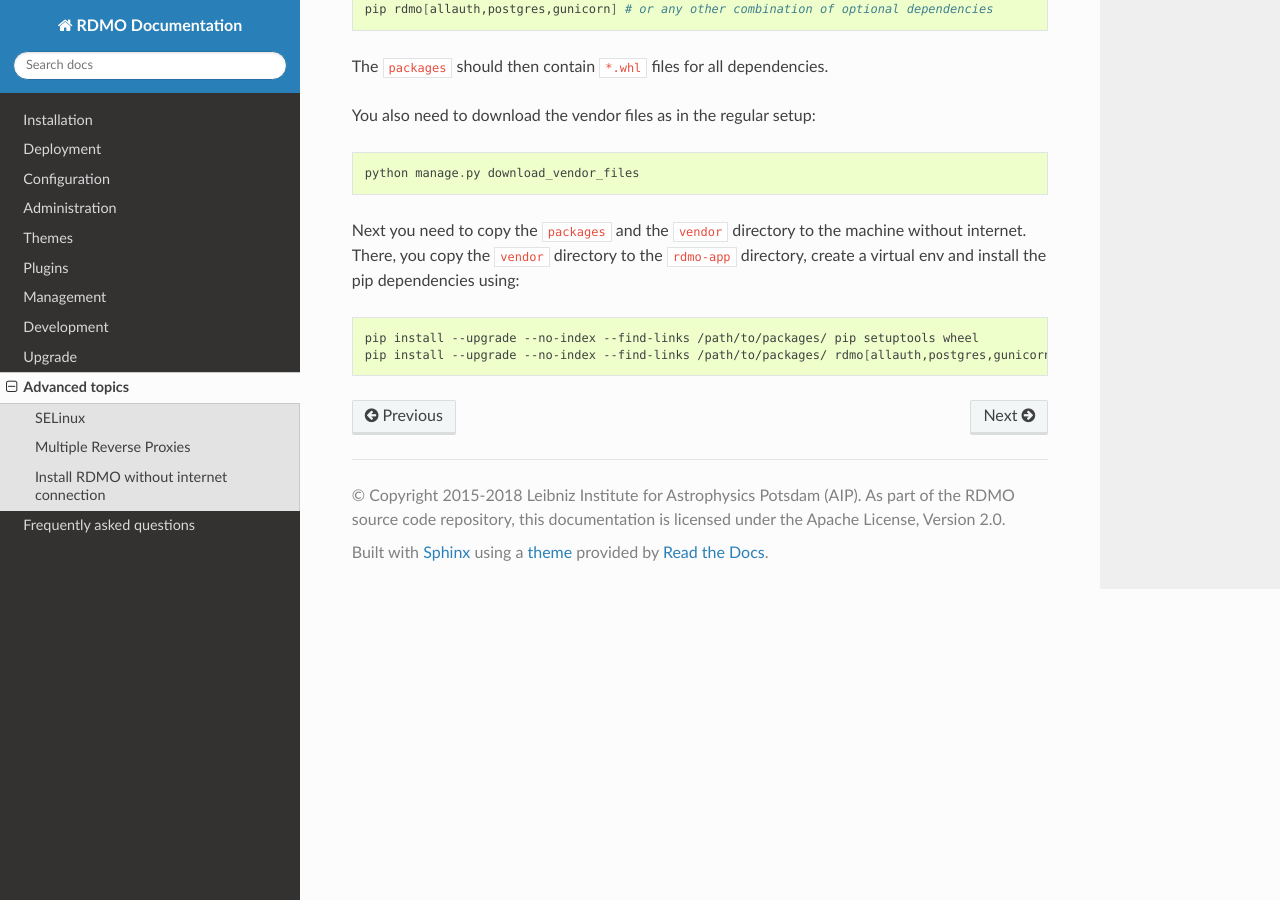
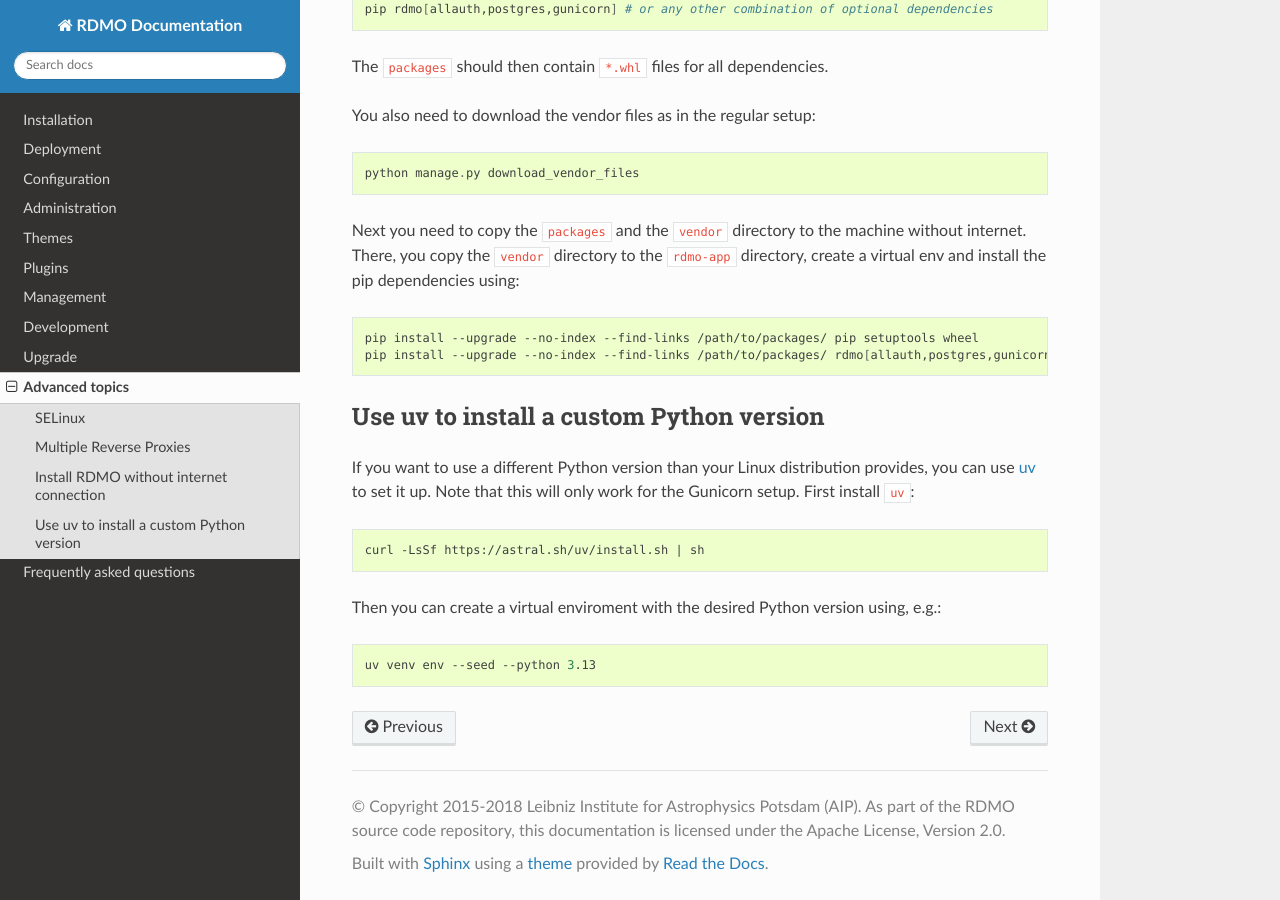
Before and after one commit to rdmorganiser/rdmo-docs, a Sphinx documentation site: the page built from docs/advanced/index.md, in a window 1280 px wide and 900 px high, scrolled down 1092 px. Built offline with Sphinx 7.4.7 and the Read the Docs theme 3.1.0, drawn with Linux system fonts in a browser that asks for light colours.

Commit message:
Add uv descriptions

````diff
--- a/docs/advanced/index.md
+++ b/docs/advanced/index.md
@@ -57,3 +57,17 @@ Next you need to copy the `packages` and the `vendor` directory to the machine w
 pip install --upgrade --no-index --find-links /path/to/packages/ pip setuptools wheel
 pip install --upgrade --no-index --find-links /path/to/packages/ rdmo[allauth,postgres,gunicorn]
 ```
+
+## Use uv to install a custom Python version
+
+If you want to use a different Python version than your Linux distribution provides, you can use [uv](https://github.com/astral-sh/uv) to set it up. Note that this will only work for the Gunicorn setup. First install `uv`:
+
+```bash
+curl -LsSf https://astral.sh/uv/install.sh | sh
+```
+
+Then you can create a virtual enviroment with the desired Python version using, e.g.:
+
+```bash
+uv venv env --seed --python 3.13
+```
````
Also changed, not shown: docs/installation/prerequisites.md (+3 -1 lines).
